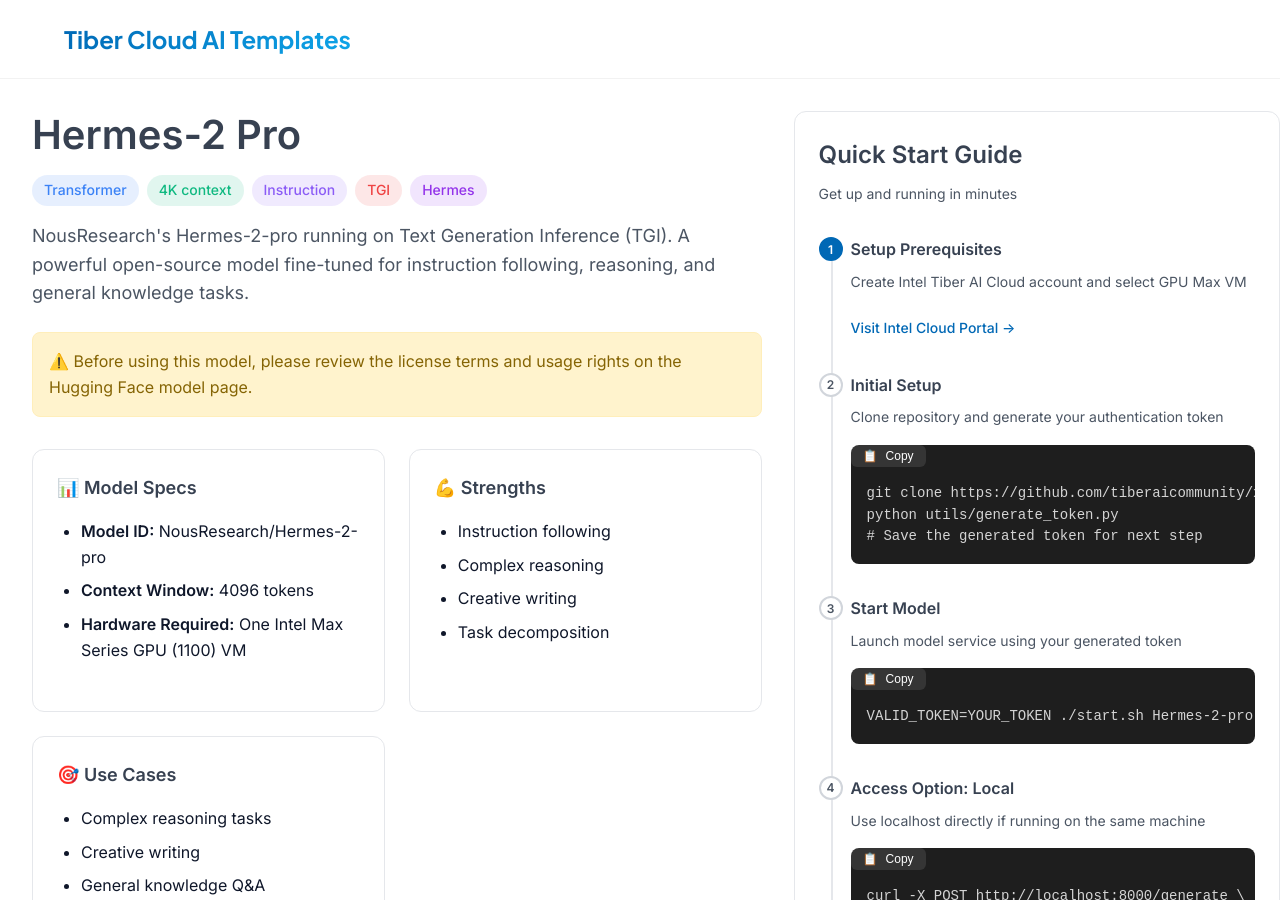
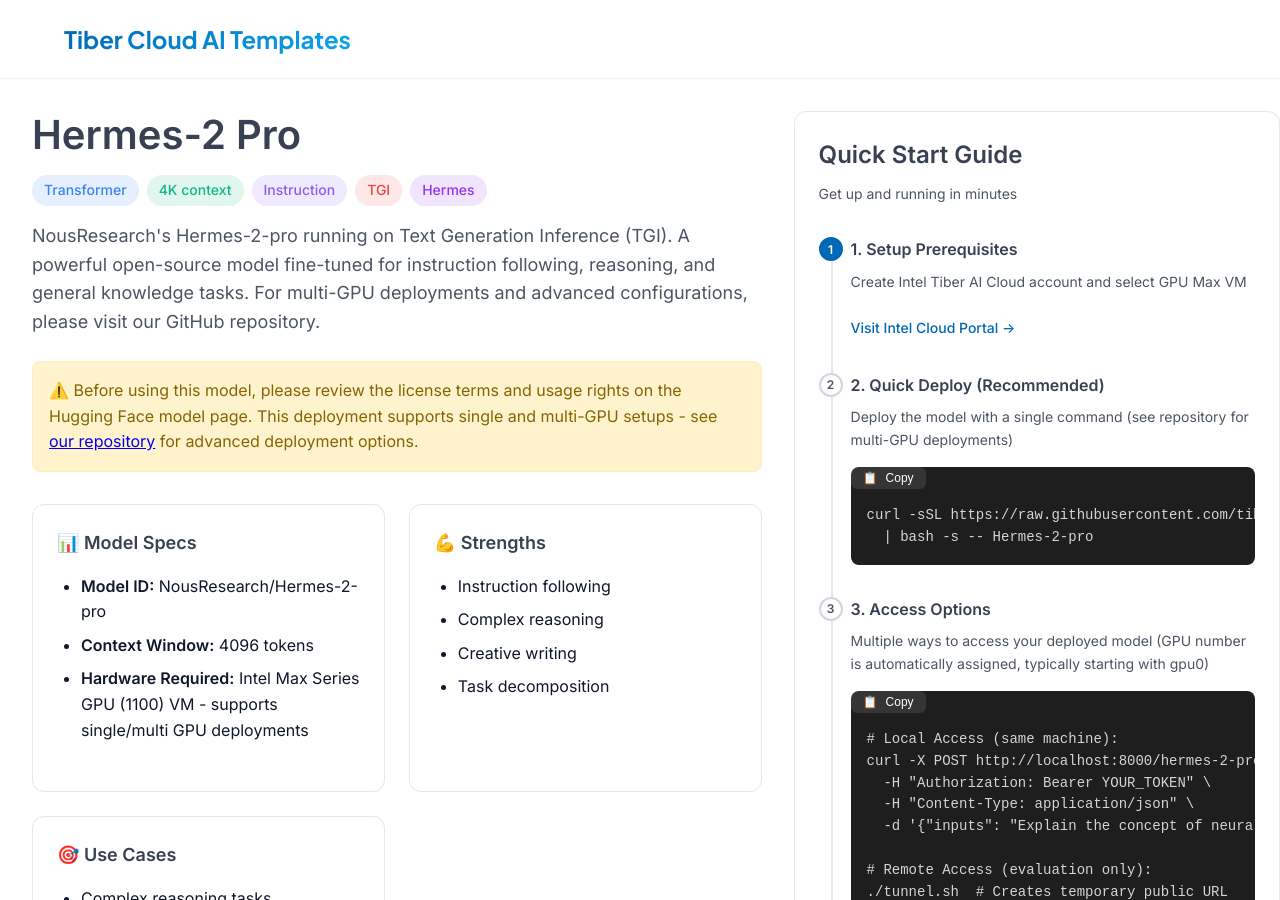
Before and after one commit to TiberAICommunity/ai-templates, a Jekyll site: the page built from model/hermes-2-pro.md, in a window 1280 px wide and 900 px high. Built offline with Jekyll 4.4.1, drawn with Linux system fonts in a browser that asks for light colours; some of the changed text lies outside the part shown.

Commit message:
Update hermes-2-pro.yaml

```diff
--- a/_data/models/hermes-2-pro.yaml
+++ b/_data/models/hermes-2-pro.yaml
@@ -1,11 +1,25 @@
 name: hermes-2-pro
 title: Hermes-2 Pro
 model_id: NousResearch/Hermes-2-pro
-description: "NousResearch's Hermes-2-pro running on Text Generation Inference (TGI). A powerful open-source model fine-tuned for instruction following, reasoning, and general knowledge tasks."
+description: "NousResearch's Hermes-2-pro running on Text Generation Inference (TGI). A powerful open-source model fine-tuned for instruction following, reasoning, and general knowledge tasks. For multi-GPU deployments and advanced configurations, please visit our GitHub repository."
 
-license_notice: "Before using this model, please review the license terms and usage rights on the Hugging Face model page."
+license_notice: "Before using this model, please review the license terms and usage rights on the Hugging Face model page. This deployment supports single and multi-GPU setups - see <a href='https://github.com/tiberaicommunity/xpu_tgi' target='_blank'>our repository</a> for advanced deployment options."
 
-# TGI specific configuration
+context_window: "4096 tokens"
+hardware_required: "Intel Max Series GPU (1100) VM - supports single/multi GPU deployments"
+
+strengths:
+  - "Instruction following"
+  - "Complex reasoning"
+  - "Creative writing"
+  - "Task decomposition"
+
+use_cases:
+  - "Complex reasoning tasks"
+  - "Creative writing"
+  - "General knowledge Q&A"
+  - "Task decomposition"
+
 tgi: true
 architecture_diagram: |
   flowchart LR
@@ -32,75 +46,47 @@
   - "🚦 Rate limiting (global: 10 req/s, per-IP: 10 req/s)"
   - "🛡️ Security headers and IP protection"
   - "🔄 Health monitoring and automatic recovery"
-  - "🚀 Optimized for Intel GPUs"
-
-# Model specific information
-context_window: "4096 tokens"
-strengths:
-  - "Instruction following"
-  - "Complex reasoning"
-  - "Creative writing"
-  - "Task decomposition"
-
-use_cases:
-  - "Complex reasoning tasks"
-  - "Creative writing"
-  - "General knowledge Q&A"
-  - "Task decomposition"
-
-configuration: |
-  MODEL_NAME=hermes-2-pro-tgi
-  MODEL_ID=NousResearch/Hermes-2-pro
-  TGI_VERSION=2.4.0-intel-xpu
-  PORT=8084
-  SHM_SIZE=2g
-  MAX_CONCURRENT_REQUESTS=1
-  MAX_BATCH_SIZE=1
-  MAX_TOTAL_TOKENS=4096
-  MAX_INPUT_LENGTH=2048
-  MAX_WAITING_TOKENS=10
+  - "🚀 Optimized for Intel GPUs with multi-GPU support"
 
 deployment_steps:
-  - title: "Setup Prerequisites"
+  - title: "1. Setup Prerequisites"
     description: "Create Intel Tiber AI Cloud account and select GPU Max VM"
     link: "https://cloud.intel.com"
     link_text: "Visit Intel Cloud Portal"
 
-  - title: "Initial Setup"
-    description: "Clone repository and generate your authentication token"
+  - title: "2. Quick Deploy (Recommended)"
+    description: "Deploy the model with a single command (see repository for multi-GPU deployments)"
     code: |
-      git clone https://github.com/tiberaicommunity/xpu_tgi && cd xpu_tgi
-      python utils/generate_token.py
-      # Save the generated token for next step
+      curl -sSL https://raw.githubusercontent.com/tiberaicommunity/xpu_tgi/main/quick-deploy.sh \
+        | bash -s -- Hermes-2-pro
 
-  - title: "Start Model"
-    description: "Launch model service using your generated token"
-    code: "VALID_TOKEN=YOUR_TOKEN ./start.sh Hermes-2-pro --cache-models"
-
-  - title: "Access Option: Local"
-    description: "Use localhost directly if running on the same machine"
+  - title: "3. Access Options"
+    description: "Multiple ways to access your deployed model (GPU number is automatically assigned, typically starting with gpu0)"
     code: |
-      curl -X POST http://localhost:8000/generate \
-        -H 'Content-Type: application/json' \
-        -H 'Authorization: Bearer YOUR_TOKEN' \
+      # Local Access (same machine):
+      curl -X POST http://localhost:8000/hermes-2-pro/gpu0/generate \
+        -H "Authorization: Bearer YOUR_TOKEN" \
+        -H "Content-Type: application/json" \
         -d '{"inputs": "Explain the concept of neural networks in simple terms:"}'
 
-  - title: "Access Option: Local Tunnel"
-    description: "Use SSH tunnel to access from your local machine"
-    code: "ssh -L 8000:localhost:8000 guest@guest-ip user@your-vm-ip"
+      # Remote Access (evaluation only):
+      ./tunnel.sh  # Creates temporary public URL
+      # Then use: https://YOUR-TUNNEL-URL/hermes-2-pro/gpu0/generate
 
-  - title: "Access Option: Remote (Eval Only)"
-    description: "Create temporary cloudflare tunnel for remote access"
+      # SSH Tunnel (recommended):
+      ssh -L 8000:localhost:8000 -J guest@guest-ip user@your-vm-ip
+      # Then use: http://localhost:8000/hermes-2-pro/gpu0/generate
+
+  - title: "4. Managing Services"
+    description: "Control and monitor your deployment"
     code: |
-      ./tunnel.sh  # Run in new terminal
+      # Check status
+      ./tgi-status.sh
 
-      # Use the generated URL:
-      curl -X POST https://YOUR-TUNNEL-URL/generate \
-        -H 'Content-Type: application/json' \
-        -H 'Authorization: Bearer YOUR_TOKEN' \
-        -d '{"inputs": "Explain the concept of neural networks in simple terms:"}'
+      # Stop services
+      ./service_cleanup.sh                    # Stop all services
+      ./service_cleanup.sh --gpu N (or all)   # Stop specific GPU or all GPUs
 
-# Tags for filtering
 tags:
   - label: "Transformer"
     color: "#3B82F6"
```
